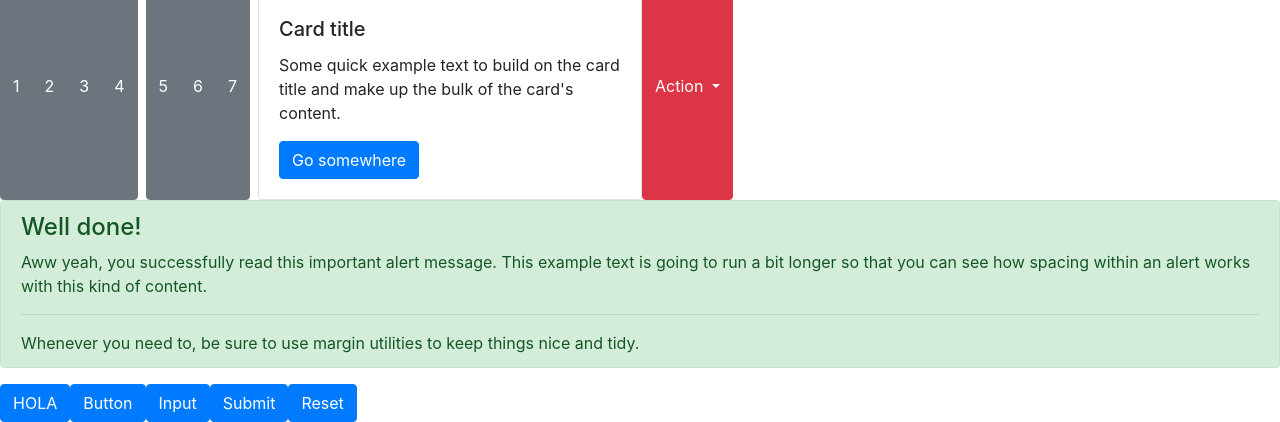
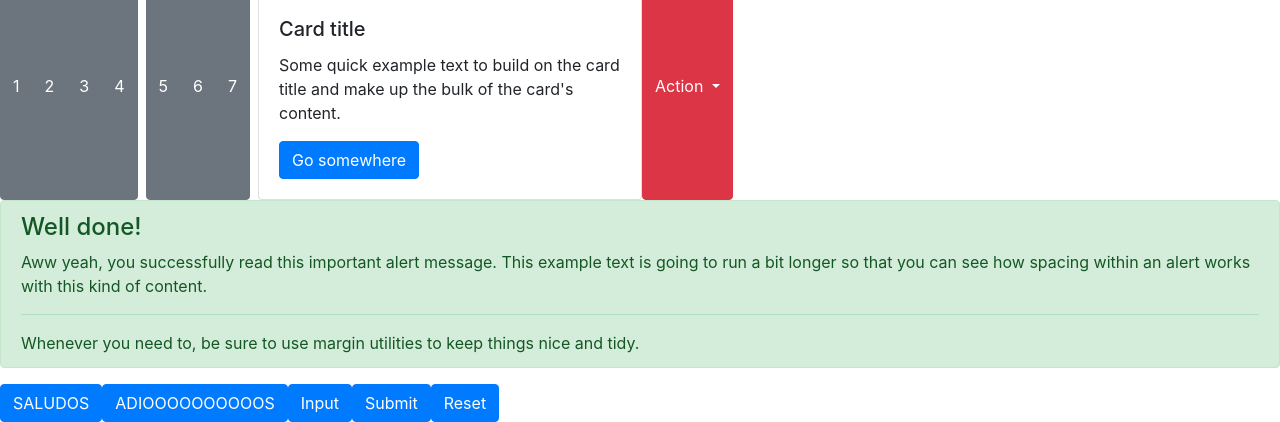
Before and after one commit to cervantesconz/Strap, a plain HTML site: page index.html in a window 1280 px wide. Shown: the part 414-836 px from the top of the page. Drawn offline with nearby package versions, Linux system fonts and the light colour scheme.

Commit message:
actualizar a la rama develop

```diff
--- a/index.html
+++ b/index.html
@@ -189,8 +189,8 @@
 
 
 
-  <a class="btn btn-primary" href="#" role="button" class="botones">HOLA</a>
-<button class="btn btn-primary" type="submit">Button</button>
+  <a class="btn btn-primary" href="#" role="button" class="botones">SALUDOS</a>
+<button class="btn btn-primary" type="text">ADIOOOOOOOOOOS</button>
 <input class="btn btn-primary" type="button" value="Input">
 <input class="btn btn-primary" type="submit" value="Submit">
 <input class="btn btn-primary" type="reset" value="Reset">
```
